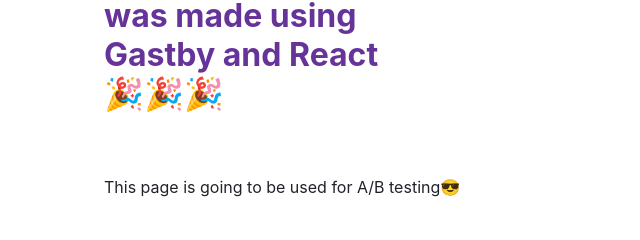
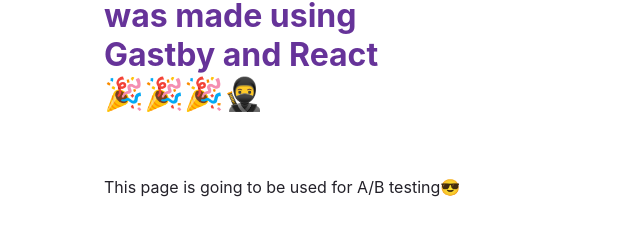
Before and after one commit to Jjanzen27/gatsby-ab-test, a Gatsby site: page / in a window 1280 px wide. Shown: the part 147-387 px from the top of the page, 0-640 px from the left. Built offline with nearby package versions, Linux system fonts and the light colour scheme; Gatsby itself is replaced by a stand-in of ours.

```diff
--- a/src/pages/index.js
+++ b/src/pages/index.js
@@ -27,7 +27,7 @@
         Welcome
         <span style={headingAccentStyles}> — this site was made using Gastby and React </span>
         <span role="img" aria-label="Party popper emojis">
-          🎉🎉🎉
+          🎉🎉🎉🥷
         </span>
       </h1>
       <p style={paragraphStyles}>
```
